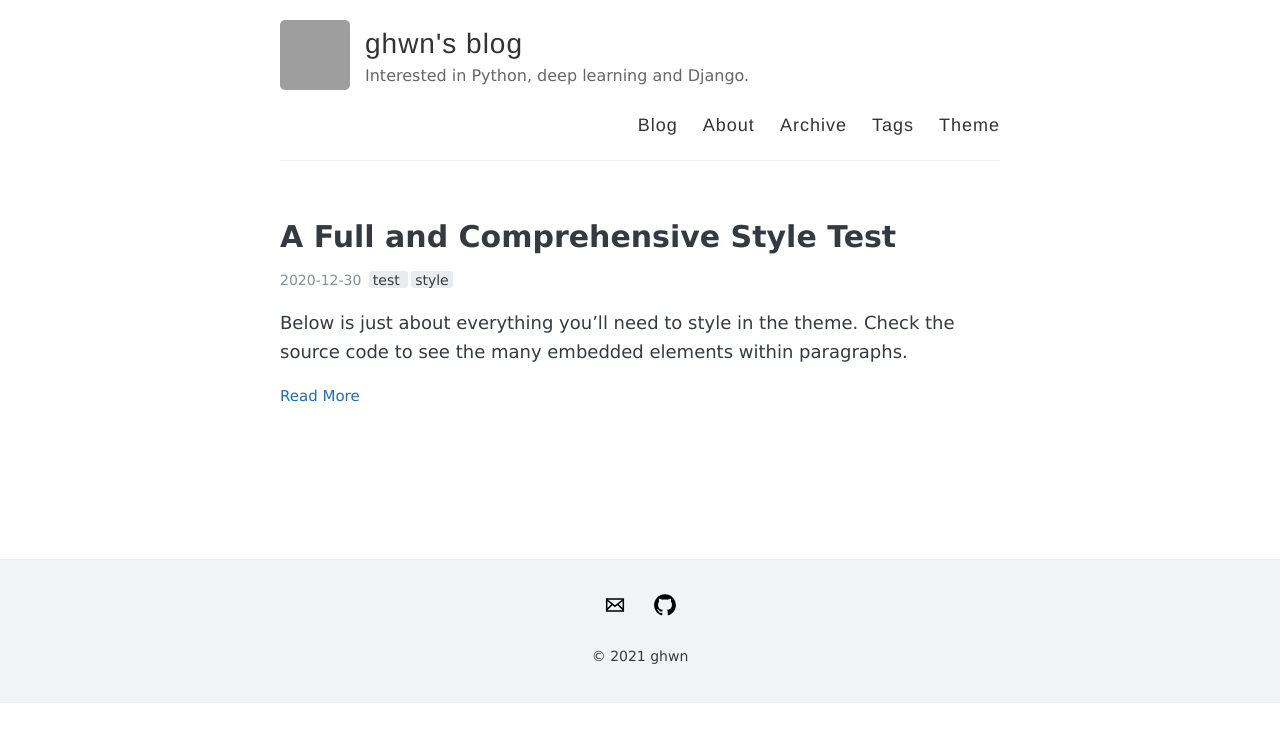
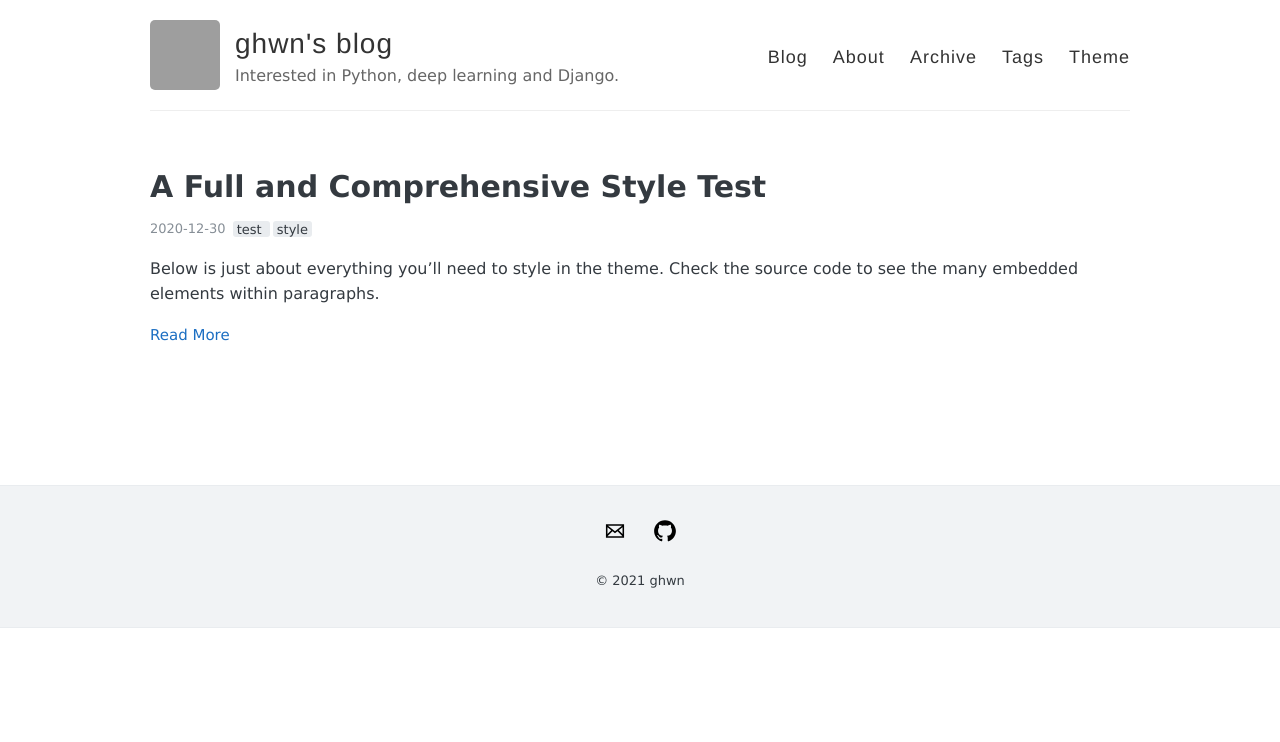
Before and after one commit to ghwn/ghwn.github.io, a Jekyll site: the page built from index.html, in a window 1280 px wide. Shown: the top 742 px of the page. Built offline with Jekyll 4.4.1, drawn with Linux system fonts in a browser that asks for light colours; the list of posts is cut into pages by our own code; grey boxes are pictures that could not be loaded.

Commit message:
스타일 변경

```diff
--- a/_sass/_variables.scss
+++ b/_sass/_variables.scss
@@ -24,8 +24,8 @@ $base-font: 'Spoqa Han Sans', 'Source Sans Pro', 'Apple SD Gothic Neo', 'Nanum B
 $code-font: 'Menlo', 'Courier New', 'Monaco', 'Spoqa Han Sans', monospace;
 
 // Font sizes
-$base-font-size: 18px;
-$small-font-size: 14px;
+$base-font-size: 16px;
+$small-font-size: 13px;
 
 // Colors
 $base-color: $oc-gray-8;
--- a/style.scss
+++ b/style.scss
@@ -26,8 +26,8 @@ body {
 
 .container {
   margin: 0 auto;
-  max-width: 740px;
-  padding: 0 10px;
+  max-width: 1080px;
+  padding: 0 50px;
   width: 100%;
 }
 
```
